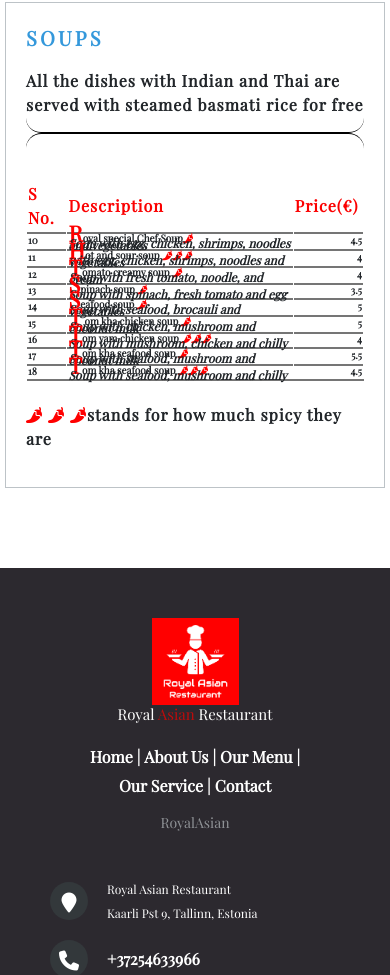
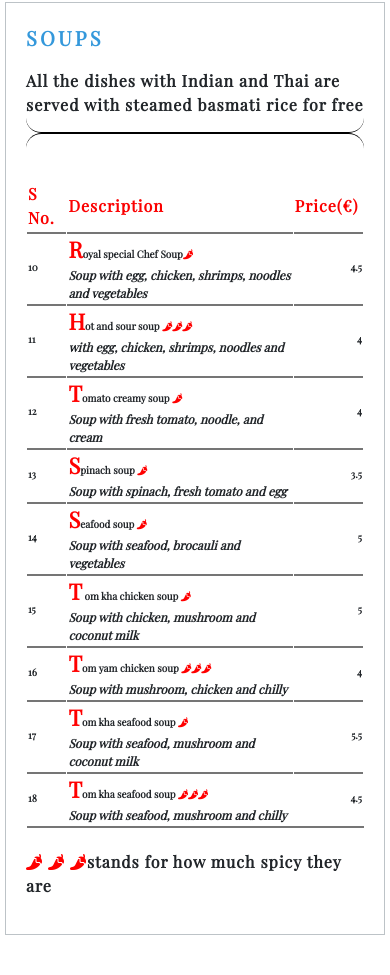
Before and after one commit to dasrajanraj/dasrajanraj.github.io, a PHP site: page /component/pages/soups.html in a window 390 px wide. Shown: the part 68-1043 px from the top of the page. Run offline with PHP 8.4, Linux system fonts and the light colour scheme; some libraries are stand-ins or nearby versions.

Commit message:
Update style.css

```diff
--- a/component/css/style.css
+++ b/component/css/style.css
@@ -637,6 +637,5 @@ td > .first{
     td{
         font-size:x-small;
         letter-spacing: 0px;
-        line-height:1px;
     }
 }
```
